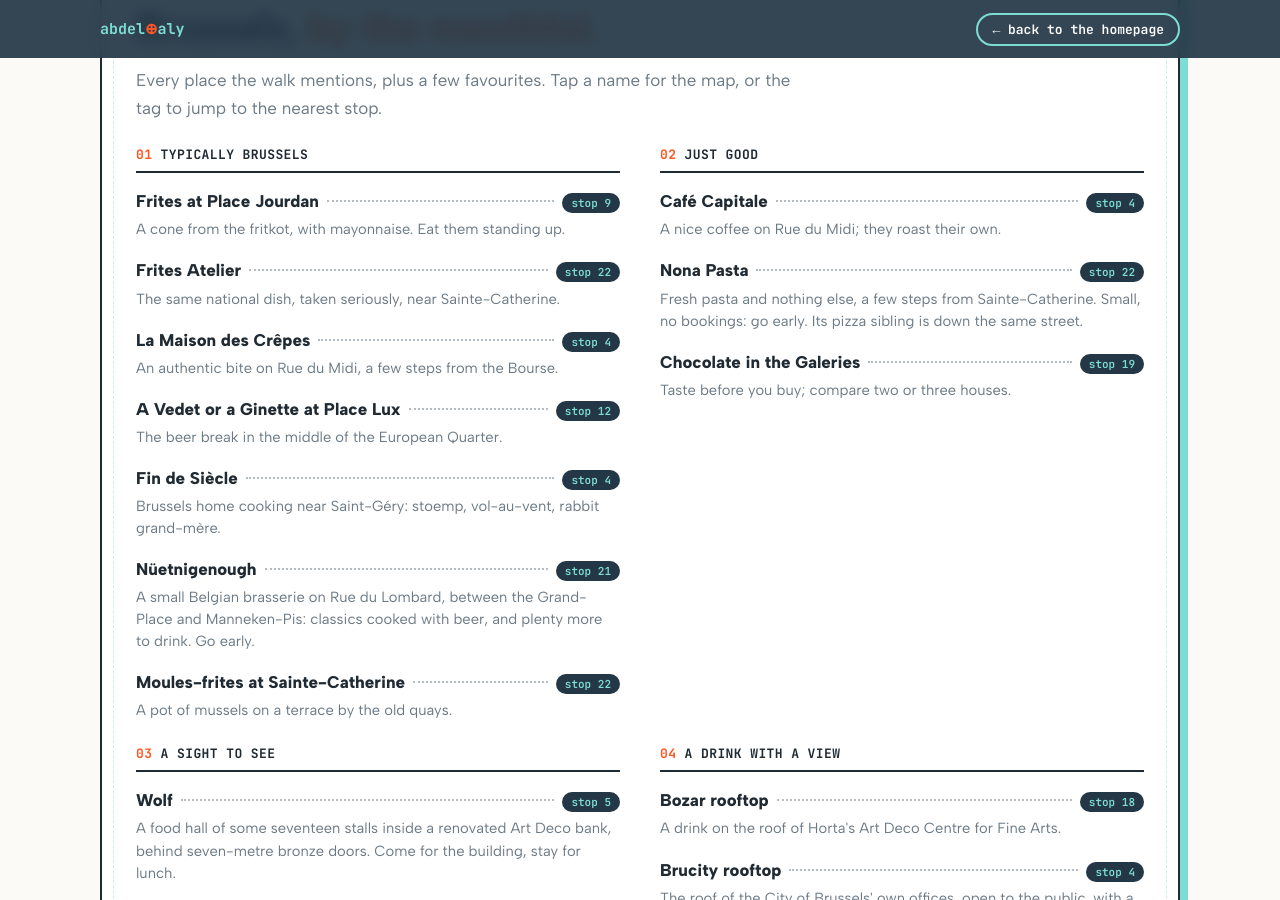
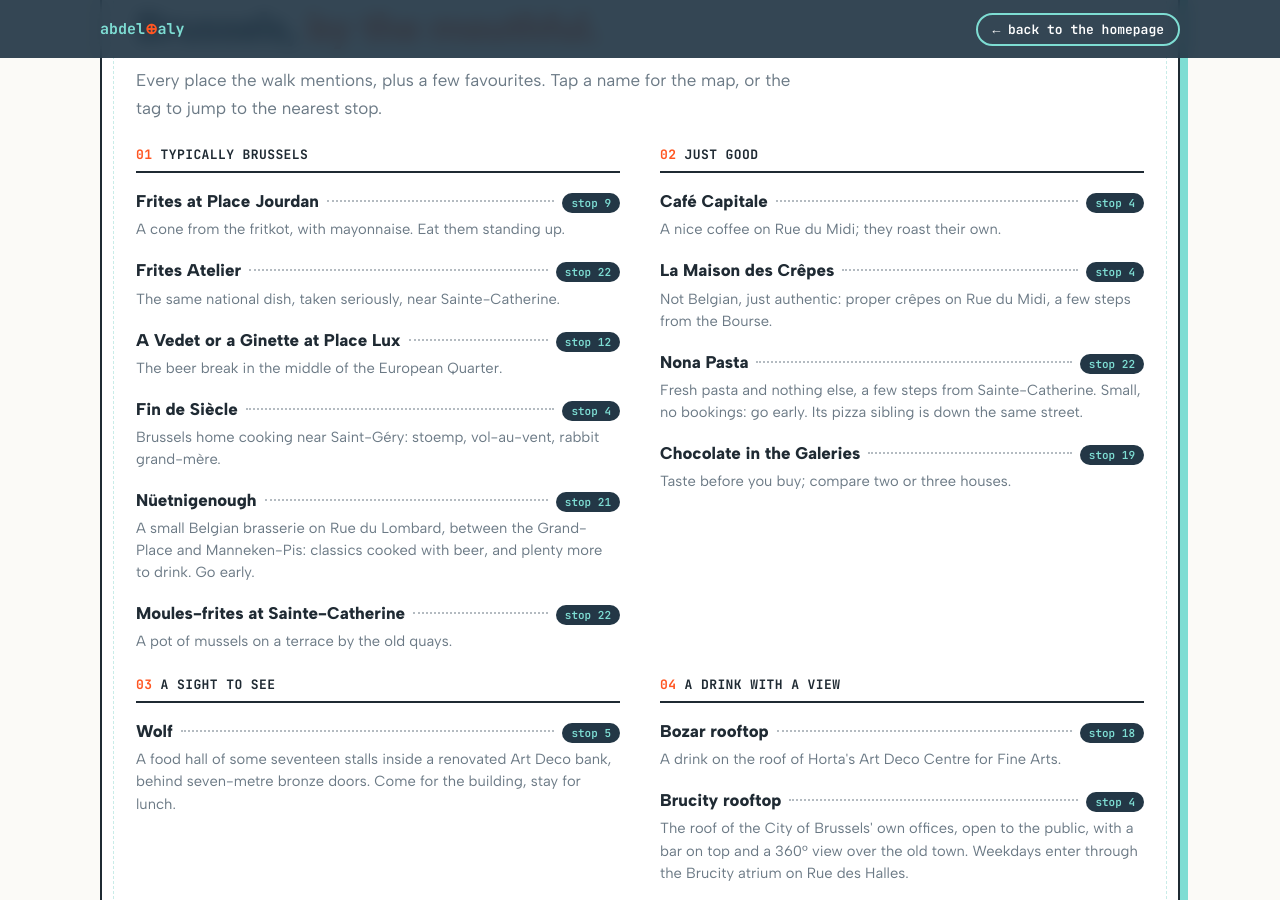
Before and after one commit to abdelrahamanaly/abdelrahamanaly.github.io, a Jekyll site: the page built from brussels/index.html, in a window 1280 px wide and 900 px high, scrolled down 11093 px. Built offline with Jekyll 4.4.1, drawn with Linux system fonts in a browser that asks for light colours; part of the change alters nothing that is shown.

Commit message:
Brussels menu: La Maison des Crêpes moves to Just good
Co-Authored-By: Claude Opus 5.5 <noreply@anthropic.com>

```diff
--- a/_data/food.yml
+++ b/_data/food.yml
@@ -26,10 +26,6 @@
       maps: Frites Atelier Rue Sainte-Catherine Brussels
       stop: 22
       note: The same national dish, taken seriously, near Sainte-Catherine.
-    - name: La Maison des Crêpes
-      maps: La Maison des Crepes Rue du Midi 13 Brussels
-      stop: 4
-      note: An authentic bite on Rue du Midi, a few steps from the Bourse.
     - name: A Vedet or a Ginette at Place Lux
       maps: Place du Luxembourg Brussels
       stop: 12
@@ -53,6 +49,10 @@
       maps: Cafe Capitale Rue du Midi 45 Brussels
       stop: 4
       note: A nice coffee on Rue du Midi; they roast their own.
+    - name: La Maison des Crêpes
+      maps: La Maison des Crepes Rue du Midi 13 Brussels
+      stop: 4
+      note: "Not Belgian, just authentic: proper crêpes on Rue du Midi, a few steps from the Bourse."
     - name: Nona Pasta
       maps: Nona Pasta Rue Sainte-Catherine Brussels
       stop: 22
```
